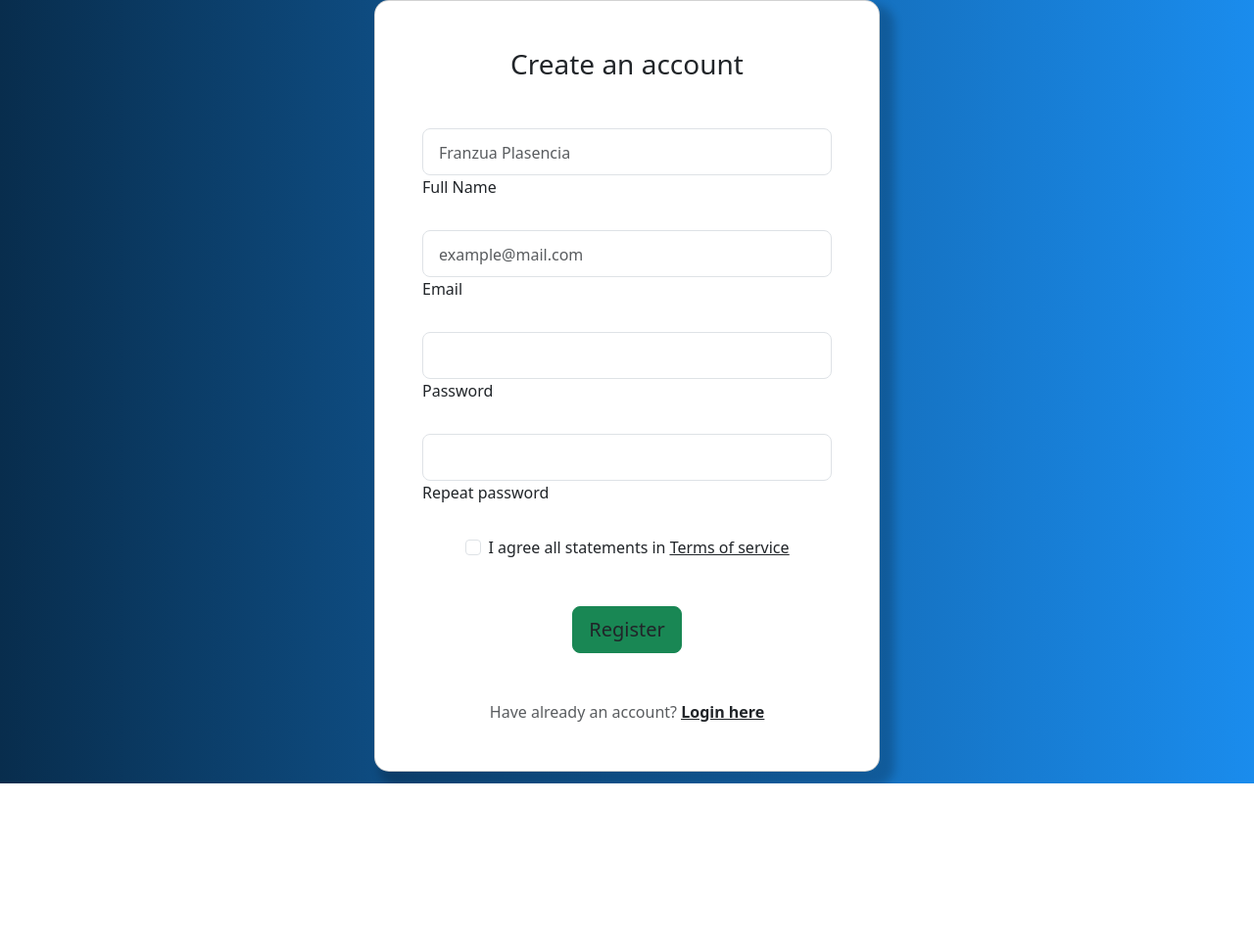
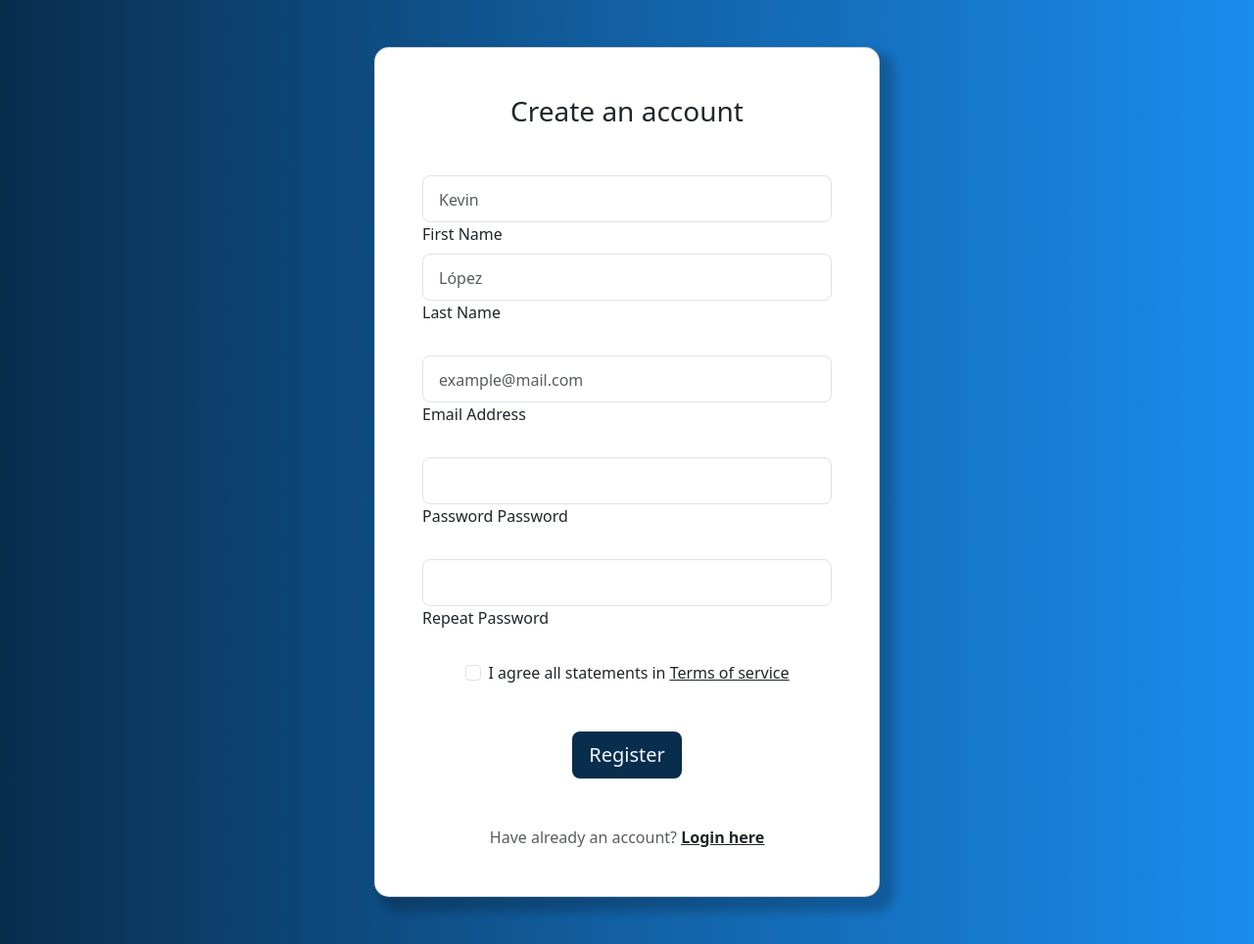
Before and after one commit to plasenca/asistencia_flask, a Flask app: page /registro in a window 1280 px wide. Shown: the whole page at 98% size. Before the commit the page ends 800 px from the top, so only its background shows below. Run offline with Flask 2, Linux system fonts and the light colour scheme; some libraries are stand-ins or nearby versions.

Commit message:
[Asistencia Python/Modelos]

```diff
--- a/app/config.py
+++ b/app/config.py
@@ -11,9 +11,9 @@ class DevelopmentConfig(Config):
     DEBUG = os.environ.get('DEBUG')
     FLASK_ENV= os.environ.get('FLASK_ENV')
     FLASK_APP= os.environ.get('FLASK_APP')
-    print('DevelopmentConfig'.center(80, '-'))
     SQLALCHEMY_DATABASE_URI = os.environ.get('DEV_DATABASE_URL')
     SQLALCHEMY_TRACK_MODIFICATIONS = os.environ.get('SQLALCHEMY_TRACK_MODIFICATIONS')
+    print('DevelopmentConfig'.center(80, '-'))
 
 
 class TestingConfig(Config):
--- a/app/models/models.py
+++ b/app/models/models.py
@@ -1,69 +1,88 @@
-import email
 from app import db
 from flask_user import UserManager, UserMixin
 from flask_wtf import FlaskForm
 from wtforms import (EmailField, PasswordField,
                      SubmitField, BooleanField,
                      StringField)
-from wtforms.validators import (DataRequired, Length, Email)
+from wtforms.validators import (DataRequired, Length, Email, EqualTo)
 from app import login_manager
 
 # CreatinG Users Models
 
-    # Creating the RegisterForm class with db.Model
+# Creating the RegisterForm class with db.Model
+
+
 class RegisterForms(db.Model, UserMixin):
     __tablename__ = 'users'
     id = db.Column(db.Integer, primary_key=True)
 
     # User Autentication
-    email = db.Column(db.Unicode(255), unique=True, nullable=False, server_default=u'')
+    email = db.Column(db.Unicode(255), unique=True,
+                      nullable=False, server_default=u'')
     email_confirmed_at = db.Column(db.DateTime())
     password = db.Column(db.String(255), nullable=False, server_default='')
     active = db.Column(db.Boolean(), nullable=False, server_default='0')
 
     # User Information
-    active = db.Column('is_active', db.Boolean(), nullable=False, server_default='0')
+    active = db.Column('is_active', db.Boolean(),
+                       nullable=False, server_default='0')
     first_name = db.Column(db.Unicode(50), nullable=False, server_default=u'')
     last_name = db.Column(db.Unicode(50), nullable=False, server_default=u'')
 
     # Relationships
     roles = db.relationship('Role', secondary='user_roles',
-                            backref= db.backref('users', lazy='dynamic'))
+                            backref=db.backref('users', lazy='dynamic'))
+
+    # Creating the Role class with db.Model
 
 
-    # Creating the Role class with db.Model
 class Role(db.Model):
     __tablename__ = 'roles'
     id = db.Column(db.Integer(), primary_key=True)
-    name = db.Column(db.String(50), nullable=False, server_default='', unique=True) # for @roles_accepted()
+    name = db.Column(db.String(50), nullable=False,
+                     server_default='', unique=True)  # for @roles_accepted()
     label = db.Column(db.Unicode(255), nullable=False, server_default='')
 
+    # Creating the UserRoles class with db.Model
 
-    # Creating the UserRoles class with db.Model
+
 class UserRoles(db.Model):
     __tablename__ = 'user_roles'
     id = db.Column(db.Integer(), primary_key=True)
-    user_id = db.Column(db.Integer(), db.ForeignKey('users.id', ondelete='CASCADE'))
+    user_id = db.Column(db.Integer(), db.ForeignKey(
+        'users.id', ondelete='CASCADE'))
 
 
 # Creating Forms
 
     # Creating the LoginForm class with FlaskForm
 class LoginForm(FlaskForm):
-    email = EmailField('Email Addres', validators=[DataRequired(), Length(1, 64), Email()])
+    email = EmailField('Email Addres', validators=[
+                       DataRequired(), Length(1, 64), Email()])
     password = PasswordField('Password', validators=[DataRequired()])
     login = SubmitField('Sign In')
     remember = BooleanField('Remember Me')
 
+    # Creating the RegisterForm class with FlaskForm
 
-    # Creating the RegisterForm class with FlaskForm
-class RegisterForm(FlaskForm):
-    first_name = StringField('First Name', validators=[DataRequired(), Length(1, 50)])
-    last_name = StringField('Last Name', validators=[DataRequired(), Length(1, 50)])
-    email = EmailField('Email Address', validators=[DataRequired(), Length(1, 64), Email()])
-    email_confirmer = EmailField('Confirm Email', validators=[DataRequired(), Length(1, 64), Email()])
+
+class PageRegisterForm(FlaskForm):
+    first_name = StringField('First Name',
+                             validators=[DataRequired(message="Debe ingresar su nombre"),
+                                         Length(1, 50)])
+    last_name = StringField('Last Name',
+                            validators=[DataRequired(message="Debe ingresar su apellido"),
+                                        Length(1, 50)])
+    email = EmailField('Email Address',
+                       validators=[DataRequired(),
+                                   Length(1, 64)])
+    password = PasswordField("Password",
+                             validators=[DataRequired(message="Introduzca una contraseña"),
+                                         EqualTo("password_confirmer", message="Las contraseñas deben coincidir")])
+    password_confirmer = PasswordField('Repeat Password')
     agree_to_terms = BooleanField('Agree to Terms', validators=[DataRequired()])
-    register = SubmitField('Register')
+    register = SubmitField()
+
 
 @login_manager.user_loader
 def load_user(email):
--- a/app/routes/routes.py
+++ b/app/routes/routes.py
@@ -1,5 +1,6 @@
-from flask import render_template, redirect
-from models.models import LoginForm
+from flask import render_template, redirect, request
+from models.models import LoginForm, PageRegisterForm
+from flask_login import login_user
 from app import app
 
 @app.route('/')
@@ -9,15 +10,20 @@ def index():
 @app.route('/login', methods=['GET', 'POST'])
 def login():
     form = LoginForm()
-
-
-
+    if request.method == "POST":
+        print(form.validate_on_submit())
+        if form.validate_on_submit():
+            return render_template('main/asistencia.html', form=form), 200
     return render_template('login/login.html', form=form), 200
 
-@app.route('/main')
+@app.route('/registro', methods=["GET", "POST"])
+def registro():
+    form = PageRegisterForm()
+    if request.method == "POST":
+        if form.validate_on_submit():
+            return """<h1>Validado</h1>"""
+    return render_template('registro/registro.html', form=form), 200
+
+@app.route('/main', methods=["GET"])
 def main():
     return render_template('main/asistencia.html'), 200
-
-@app.route('/registro')
-def registro():
-    return render_template('registro/registro.html'), 200
--- a/app/static/registro/registro.css
+++ b/app/static/registro/registro.css
@@ -9,15 +9,27 @@
     height: auto;
 }
 
+.btn-config{
+    background-color: rgba(8,45,77,1)!important;
+    color: aliceblue !important;
+}
+
+:hover.btn-config{
+    background-color: rgba(26,140,237,1)!important;
+    color: black !important;
+}
+
 ::placeholder{
     font-size: .8em;
 }
 
 @media  (min-width: 1400px),
+        (max-width: 1399px),
         (min-width: 768px) ,
-        (max-width: 1399px),
-        (max-width: 767px) {
+        (max-width: 540px) {
     .container {
+        padding-top: 3em;
+        padding-bottom: 3em;
         max-width: 540px!important;
     }
 }
--- a/app/templates/login/login.html
+++ b/app/templates/login/login.html
@@ -86,7 +86,7 @@
   <body class="text-center">
     {{ bootstrap.load_js() }}
 <main class="form-signin w-100 m-auto">
-  <form>
+  <form method="post" action="/login">
     {{ form.csrf_token }}
     <img class="mb-4 imagen" src="static/logo.png" alt="" width="200" height="200">
     <h1 class="h3 mb-3 fw-normal">Please sign in</h1>
--- a/app/templates/registro/registro.html
+++ b/app/templates/registro/registro.html
@@ -18,37 +18,59 @@
     <div class="card" style="border-radius: 15px; box-shadow: 10px 10px 10px 5px rgba(0, 0, 0, 0.2);">
       <div class="card-body p-5">
         <h3 class="text-title text-center mb-5">Create an account</h3>
-        <form>
+        <form method="post" action="/registro">
+          {{ form.csrf_token }}
           <div class="form-outline mb-4">
-            <input type="text" id="full_name" class="form-control form-control-lg" placeholder="Franzua Plasencia" />
-            <label class="form-label" for="full_name">Full Name</label>
+            {% for error in form.first_name.errors %}
+                {{ error|e }}
+            {% endfor %}
+            {{form.first_name(class_="form-control form-control-lg", placeholder="Kevin")}}
+            {{form.first_name.label(class_="form-label")}}
+
+            {% for error in form.last_name.errors %}
+                {{ error|e }}
+            {% endfor %}
+            {{form.last_name(class_="form-control form-control-lg", placeholder="López")}}
+            {{form.last_name.label(class_="form-label")}}
+          </div>
+          <div class="form-outline mb-4">
+            {{form.email(class_="form-control form-control-lg", placeholder="example@mail.com")}}
+            {{form.email.label(class_="form-label")}}
+            {% for error in form.email.errors %}
+                {{ error|e }}
+            {% endfor %}
+
           </div>
 
           <div class="form-outline mb-4">
-            <input type="email" id="email_" class="form-control form-control-lg" placeholder="example@mail.com" />
-            <label class="form-label" for="email_">Email</label>
+            {{form.password(class_="form-control form-control-lg")}}
+            <label class="form-label" for="password">Password</label>
+            {{form.password.label(class_="form-label")}}
+            {% for error in form.password.errors %}
+                {{ error|e }}
+            {% endfor %}
           </div>
 
           <div class="form-outline mb-4">
-            <input type="password" id="password" class="form-control form-control-lg" />
-            <label class="form-label" for="password">Password</label>
-          </div>
+            {{form.password_confirmer(class_="form-control form-control-lg")}}
+            {{form.password_confirmer.label(class_="form-label")}}
+            {% if form.password_confirmer.errors %}
+                {% for error in form.password_confirmer.errors %}
+                    {{ error|e }}
+                {% endfor %}
+            {% endif %}
 
-          <div class="form-outline mb-4">
-            <input type="password" id="password_repeat" class="form-control form-control-lg" />
-            <label class="form-label" for="password_repeat">Repeat password</label>
           </div>
 
           <div class="form-check d-flex justify-content-center mb-5">
-            <input class="form-check-input me-2" type="checkbox" value="" id="checkbox_agree_statements" />
-            <label class="form-check-label" for="checkbox_agree_statements">
+            {{form.agree_to_terms(class_="form-check-input me-2", value="True")}}
+            <label class="form-check-label" for="agree_to_terms">
               I agree all statements in <a href="#!" class="text-body"><u>Terms of service</u></a>
             </label>
           </div>
 
           <div class="d-flex justify-content-center">
-            <button type="button"
-              class="btn btn-success btn-block btn-lg gradient-custom-4 text-body">Register</button>
+            {{form.register(class_="btn btn-config btn-block btn-lg gradient-custom-4",)}}
           </div>
 
           <p class="text-center text-muted mt-5 mb-0">Have already an account? <a href="{{url_for('login')}}"
```
